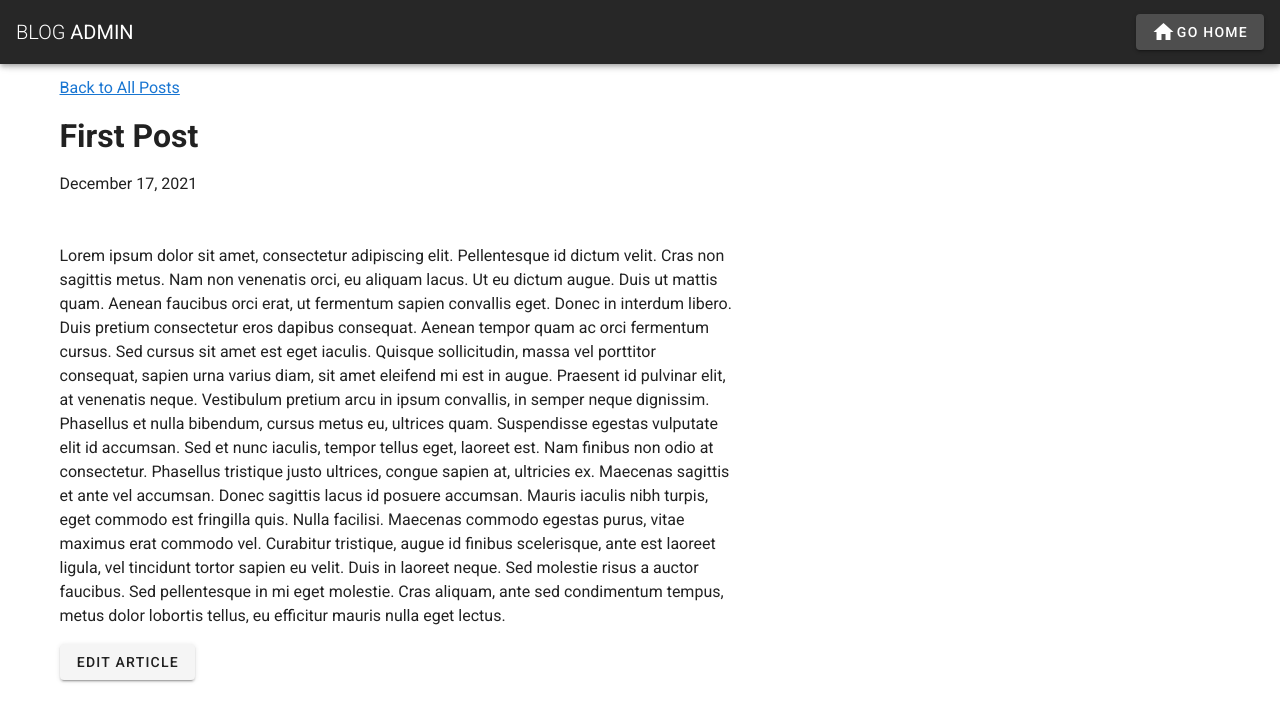
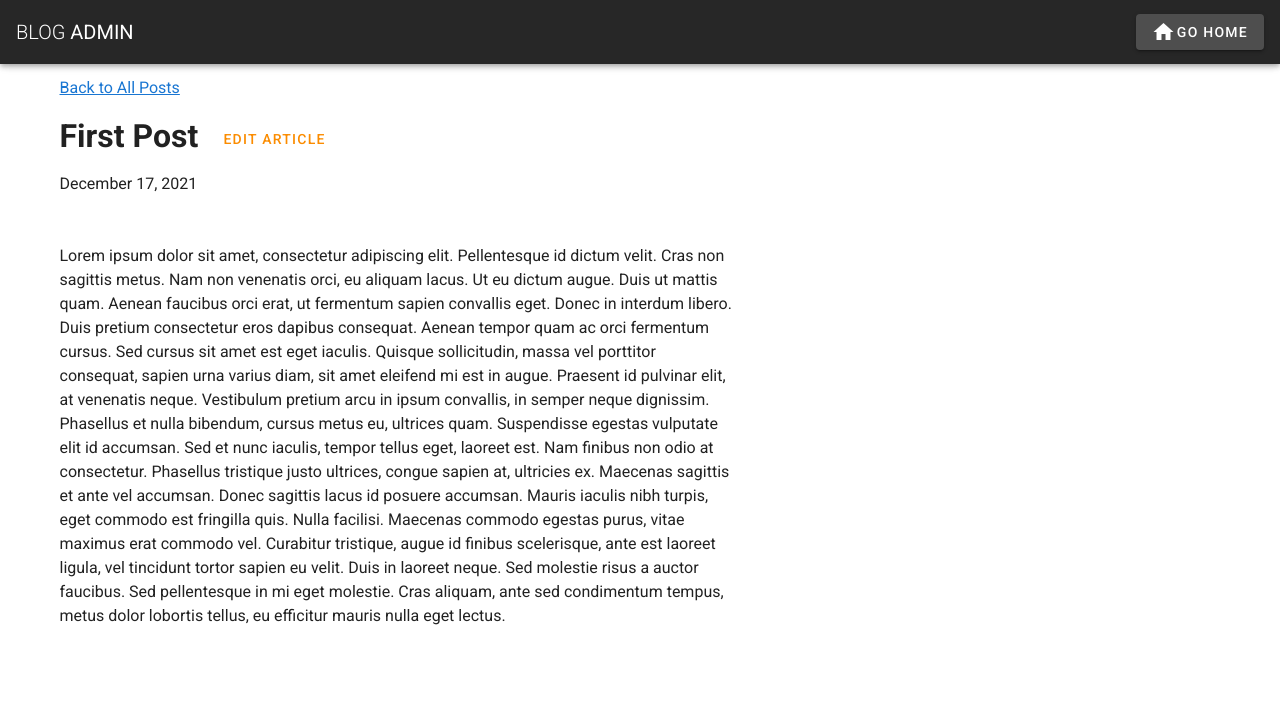
Before and after one commit to sebast1ans/gracall-hw, a Vue app: page /post/1 in a window 1280 px wide. Shown: the top 722 px of the page. Built offline with nearby package versions, Linux system fonts and the light colour scheme; data requests are answered from the project's data file.

Commit message:
Making sure that user can't save an empty post

```diff
--- a/src/components/CreatePost.vue
+++ b/src/components/CreatePost.vue
@@ -12,25 +12,20 @@
                             <h2 class="mt-7 mb-5">New Post</h2>
                             <v-card elevation="8">
                                 <v-card-title>
-                                    <v-text-field
-                                            v-model="post.title"
-                                            label="Title"
-
-                                    >
+                                    <v-text-field v-model="post.title" label="Title">
                                     </v-text-field>
                                 </v-card-title>
                                 <v-card-text>
-                                    <v-textarea
-                                            v-model="post.content"
-                                            label="Content"
-                                    >
+                                    <v-textarea v-model="post.content" label="Content">
                                     </v-textarea>
                                 </v-card-text>
                                 <v-card-actions>
 
                                     <v-dialog v-model="dialogCreate" max-width="290">
                                         <template v-slot:activator="{on, attrs}">
-                                            <v-btn text color="success" v-bind="attrs" v-on="on">Save</v-btn>
+                                            <v-btn :disabled="post.title === '' || post.content === ''" text
+                                                   color="success" v-bind="attrs" v-on="on">Save
+                                            </v-btn>
                                         </template>
                                         <v-card>
                                             <v-card-title>Save New Post</v-card-title>
@@ -40,7 +35,9 @@
                                                 <v-btn text @click="dialogCreate = false">
                                                     Cancel
                                                 </v-btn>
-                                                <v-btn text color="success" @click="createPost()">Create post</v-btn>
+                                                <v-btn text color="success" @click="createPost(); dialogCreate = false">
+                                                    Create post
+                                                </v-btn>
                                             </v-card-actions>
                                         </v-card>
                                     </v-dialog>
@@ -84,6 +81,7 @@ import {dbBaseURL} from "@/dbBaseURL";
 
 export default {
     name: "CreatePost",
+
     data: () => ({
         dialogCreate: false,
         dialogCancel: false,
@@ -95,6 +93,7 @@ export default {
             content: ''
         }
     }),
+
     methods: {
         async createPost() {
             this.post.timestamp = Date.now()
@@ -108,10 +107,16 @@ export default {
         },
 
         cancel() {
-            this.post = {}
+            this.post = {
+                id: null,
+                timestamp: null,
+                title: '',
+                content: ''
+            }
             this.show = false
         }
-    }
+    },
+
 }
 </script>
 
--- a/src/components/EditPost.vue
+++ b/src/components/EditPost.vue
@@ -14,7 +14,9 @@
                         <v-card-actions>
                             <v-dialog v-model="dialogSave" max-width="290">
                                 <template v-slot:activator="{on, attrs}">
-                                    <v-btn text color="green" v-bind="attrs" v-on="on">Save</v-btn>
+                                    <v-btn :disabled="post.title === '' || post.content === ''" text color="green"
+                                           v-bind="attrs" v-on="on">Save
+                                    </v-btn>
                                 </template>
                                 <v-card>
                                     <v-card-title>Save Post</v-card-title>
--- a/src/components/PostDetail.vue
+++ b/src/components/PostDetail.vue
@@ -4,10 +4,12 @@
         <v-row>
             <v-col>
                 <router-link :to="{name: 'Home'}">Back to All Posts</router-link>
-                <h1 class="my-3"> {{ post.title }}</h1>
+                <h1 class="my-3"> {{ post.title }}
+                    <v-btn text color="warning" :to="{name: 'EditPost', params: {id: post.id} }">Edit Article</v-btn>
+                </h1>
                 <p>{{ formattedDate(post.timestamp) }}</p>
                 <p class="mt-12">{{ post.content }}</p>
-                <v-btn :to="{name: 'EditPost', params: {id: post.id} }">Edit Article</v-btn>
+
             </v-col>
         </v-row>
 
```
